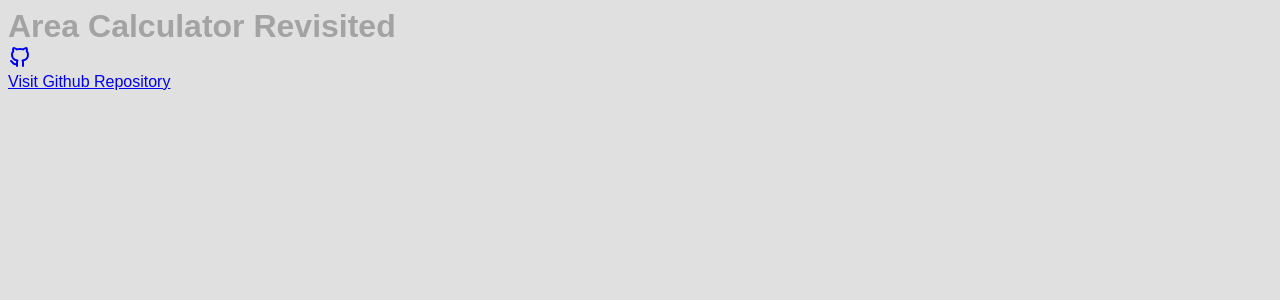
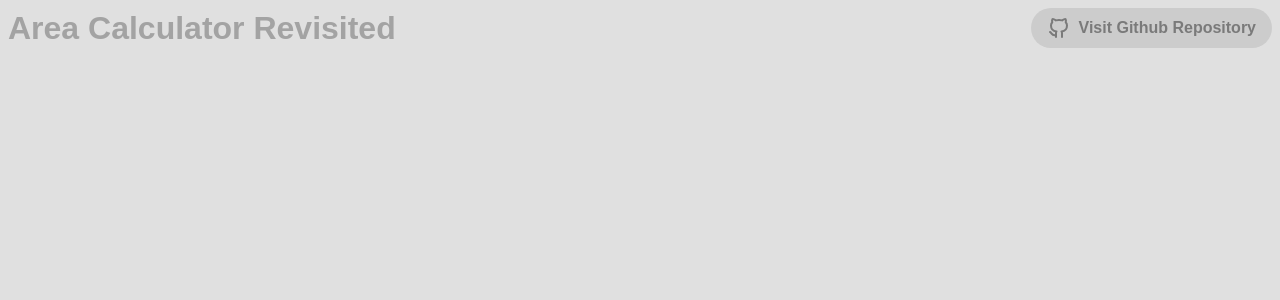
Before and after one commit to hildergill/area-calculator-revisited, a React (Vite) app: page / in a window 1280 px wide. Shown: the top 300 px of the page. Built offline with nearby package versions, Linux system fonts and the light colour scheme.

Commit message:
This is good

```diff
--- a/src/components/HeaderComponent.tsx
+++ b/src/components/HeaderComponent.tsx
@@ -7,13 +7,13 @@ import HeaderComponentStyles from "../styles/HeaderComponent.module.scss";
 const HeaderComponent = () => {
 	const { t } = useTranslation();
 
-	const { headerComponent } = HeaderComponentStyles;
+	const { headerComponent, repoLink } = HeaderComponentStyles;
 
 	return (
 		<header className={headerComponent}>
 			<h1>{t("common:appName")}</h1>
 
-			<a href={repository} target="_blank" title={t("headerComponent:visitGithubRepository")}>
+			<a className={repoLink} href={repository} target="_blank" title={t("headerComponent:visitGithubRepository")}>
 				<IconBrandGithub />
 				<p>{t("headerComponent:visitGithubRepository")}</p>
 			</a>
--- a/src/styles/HeaderComponent.module.scss
+++ b/src/styles/HeaderComponent.module.scss
@@ -3,8 +3,35 @@
 .headerComponent {
 	grid-area: header;
 	padding: 0.5rem;
+	display: flex;
+	flex-direction: row;
+	justify-content: flex-start;
+
+	* {
+		color: constants.$color-secondary-text;
+	}
 
 	h1 {
-		color: constants.$color-secondary-text;
+		margin: auto 0;
+	}
+
+	.repoLink {
+		align-self: flex-end;
+		margin-left: auto;
+		text-decoration: none;
+		padding: 0.5rem 1rem;
+		border-radius: 100vh;
+		background-color: map-get(constants.$colors-background, "dark");
+
+		* {
+			display: inline;
+			vertical-align: middle;
+			color: constants.$color-primary-text;
+		}
+
+		p {
+			margin-left: 0.5rem;
+			font-weight: bold;
+		}
 	}
 }
--- a/src/styles/common.scss
+++ b/src/styles/common.scss
@@ -15,7 +15,7 @@
 
 	height: 100vh;
 	width: 100vw;
-	background-color: map-get(constants.$background-colors, "base");
+	background-color: map-get(constants.$colors-background, "base");
 
 	display: grid;
 	grid-template-areas:
--- a/src/styles/constants.scss
+++ b/src/styles/constants.scss
@@ -1,8 +1,8 @@
-$background-colors: (
+$colors-background: (
 	light: hsl(0, 0%, 96%),
 	base: hsl(0, 0%, 88%),
 	dark: hsl(0, 0%, 80%)
 );
 
-$color-primary-text: hsl(0, 0%, 72%);
+$color-primary-text: hsl(0, 0%, 48%);
 $color-secondary-text: hsl(0, 0%, 64%);
```
